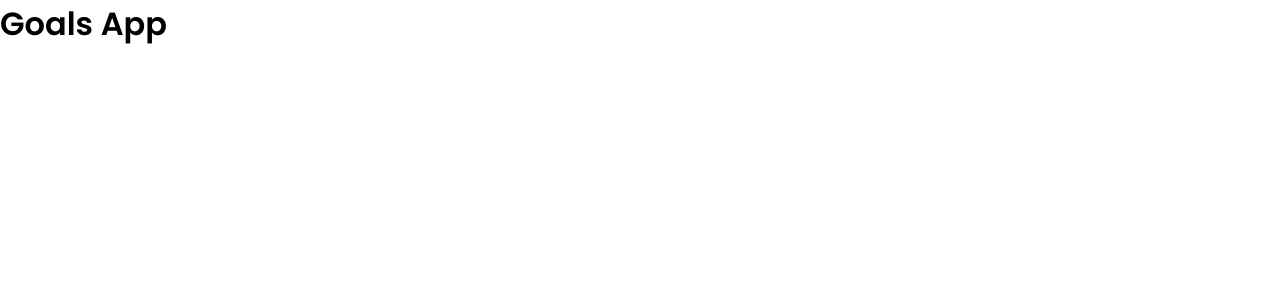
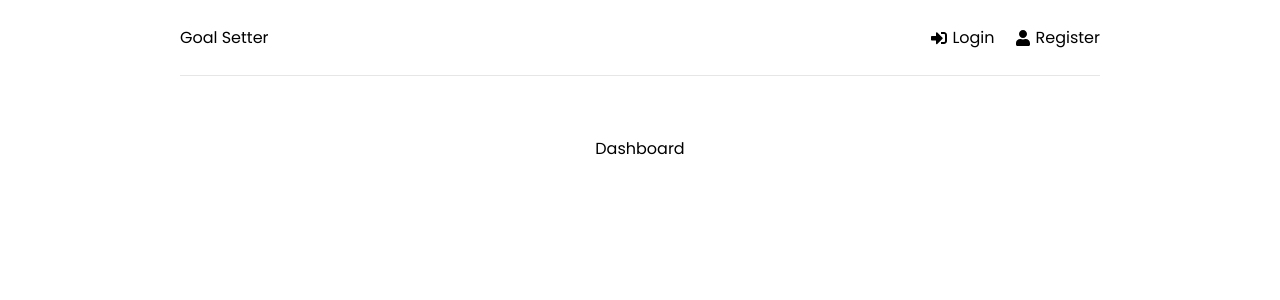
Before and after one commit to danielWebDev-spec/goals, a React (Create React App) app in the folder client/: page / in a window 1280 px wide. Shown: the top 300 px of the page. Built offline with nearby package versions, Linux system fonts and the light colour scheme.

Commit message:
router, header, navigation

```diff
--- a/client/package.json
+++ b/client/package.json
@@ -9,7 +9,9 @@
     "@testing-library/user-event": "^7.2.1",
     "react": "^17.0.2",
     "react-dom": "^17.0.2",
+    "react-icons": "^4.3.1",
     "react-redux": "^7.2.6",
+    "react-router-dom": "^6.2.2",
     "react-scripts": "5.0.0"
   },
   "scripts": {
--- a/client/src/App.js
+++ b/client/src/App.js
@@ -1,8 +1,23 @@
+import { BrowserRouter as Router, Routes, Route } from "react-router-dom";
+import Header from "./components/Header";
+import Dashboard from "./pages/Dashboard";
+import Login from "./pages/Login";
+import Register from "./pages/Register";
+
 function App() {
   return (
-    <div>
-      <h1>Goals App</h1>
-    </div>
+    <>
+      <Router>
+        <div className="container">
+          <Header />
+          <Routes>
+            <Route path={"/"} element={<Dashboard />} />
+            <Route path={"/login"} element={<Login />} />
+            <Route path={"/register"} element={<Register />} />
+          </Routes>
+        </div>
+      </Router>
+    </>
   );
 }
 
--- /dev/null
+++ b/client/src/components/Header.jsx
@@ -0,0 +1,26 @@
+import { FaSignInAlt, FaSignOutAlt, FaUser } from "react-icons/fa";
+import { Link } from "react-router-dom";
+
+function Header() {
+  return (
+    <header className="header">
+      <div className="logo">
+        <Link to="/">Goal Setter</Link>
+      </div>
+      <ul>
+        <li>
+          <Link to="/login">
+            <FaSignInAlt /> Login
+          </Link>
+        </li>
+        <li>
+          <Link to="/register">
+            <FaUser /> Register
+          </Link>
+        </li>
+      </ul>
+    </header>
+  );
+}
+
+export default Header;
--- /dev/null
+++ b/client/src/pages/Dashboard.jsx
@@ -0,0 +1,7 @@
+import React from "react";
+
+function Dashboard() {
+  return <div>Dashboard</div>;
+}
+
+export default Dashboard;
--- /dev/null
+++ b/client/src/pages/Login.jsx
@@ -0,0 +1,5 @@
+function Login() {
+  return <div>Login</div>;
+}
+
+export default Login;
--- /dev/null
+++ b/client/src/pages/Register.jsx
@@ -0,0 +1,7 @@
+import React from "react";
+
+function Register() {
+  return <div>Register</div>;
+}
+
+export default Register;
```
Also changed, not shown: 1 other file (tests, documents, lock files or other folders).
